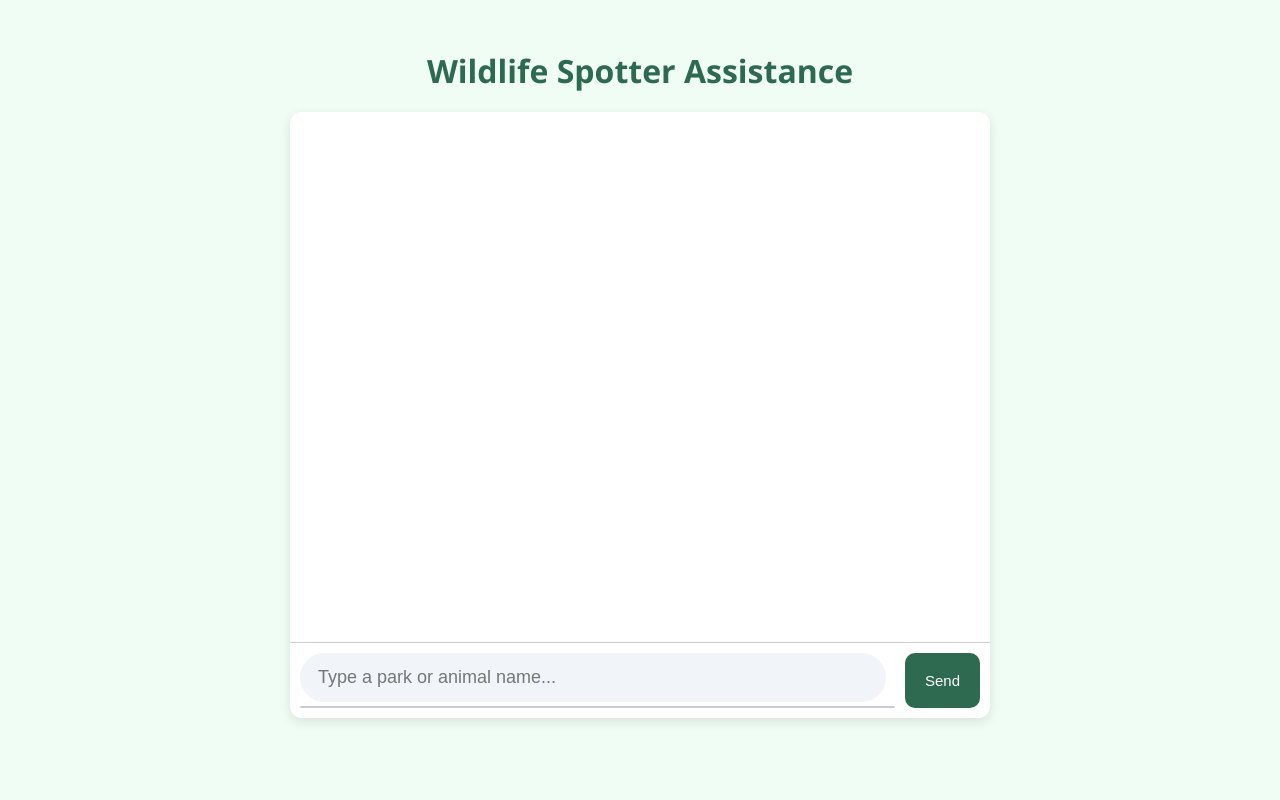
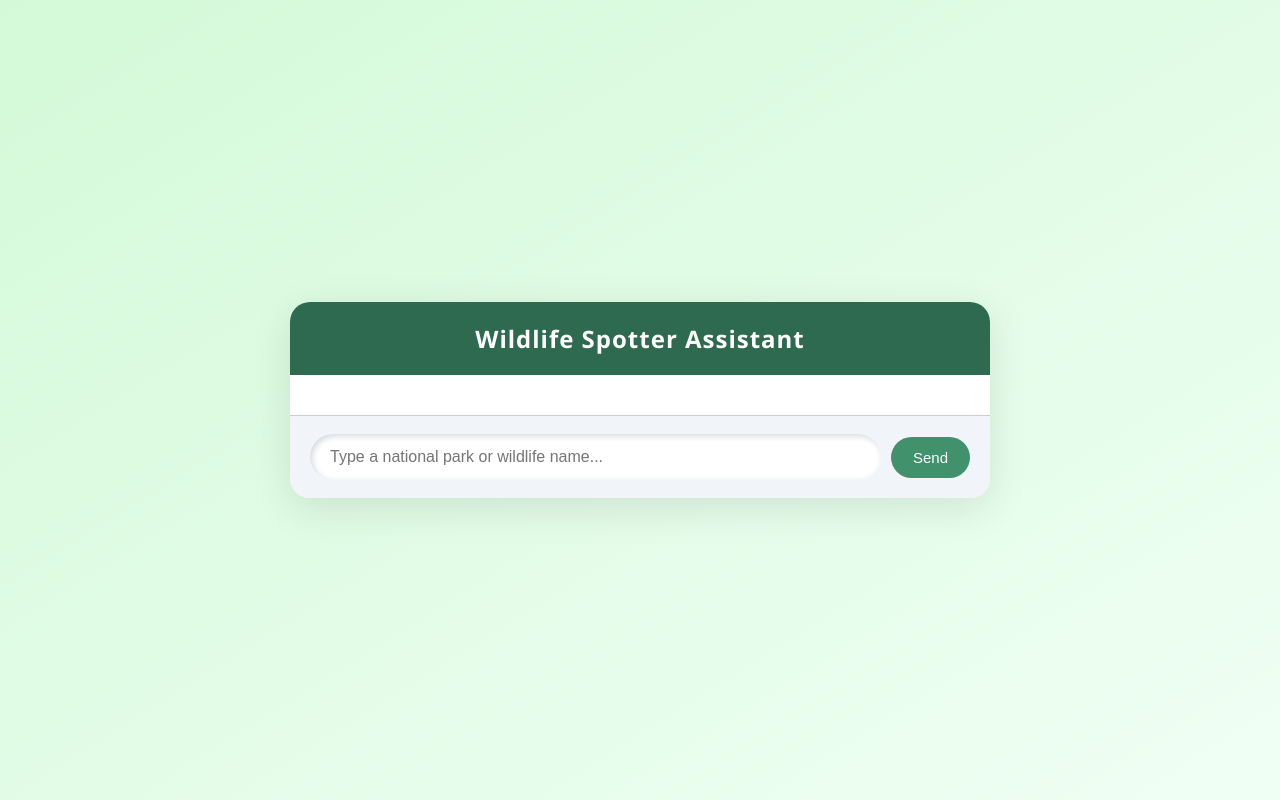
Before and after one commit to Ganesh2325/AI-WILDLIFE-ASSISTANCE-, a Flask app: page / in a window 1280 px wide. Run offline with Flask 3, Linux system fonts and the light colour scheme.

Commit message:
Update index.html

```diff
--- a/templates/index.html
+++ b/templates/index.html
@@ -3,103 +3,136 @@
 <head>
   <meta charset="UTF-8" />
   <title>Wildlife Spotter AI</title>
+  <meta name="viewport" content="width=device-width, initial-scale=1.0" />
   <style>
+    * {
+      box-sizing: border-box;
+      margin: 0;
+      padding: 0;
+    }
+
     body {
       font-family: 'Segoe UI', sans-serif;
-      background: #f0fdf4;
+      background: linear-gradient(to bottom right, #d3f9d8, #f0fff4);
+      min-height: 100vh;
+      display: flex;
+      justify-content: center;
+      align-items: center;
       padding: 20px;
-      display: flex;
-      flex-direction: column;
-      align-items: center;
     }
 
-    h1 {
-      color: #2d6a4f;
-      margin-bottom: 20px;
-    }
-
-    .chat-container {
+    .chat-wrapper {
       width: 100%;
       max-width: 700px;
-      background: #fff;
-      border-radius: 12px;
-      box-shadow: 0 4px 12px rgba(0,0,0,0.1);
+      background: #ffffff;
+      border-radius: 20px;
+      box-shadow: 0 10px 40px rgba(0, 0, 0, 0.1);
+      overflow: hidden;
       display: flex;
       flex-direction: column;
     }
 
+    .header {
+      background: #2d6a4f;
+      color: white;
+      text-align: center;
+      padding: 20px;
+      font-size: 24px;
+      font-weight: bold;
+      letter-spacing: 1px;
+    }
+
     #chat-box {
-      height: 500px;
+      flex-grow: 1;
+      padding: 20px;
       overflow-y: auto;
-      padding: 15px;
       display: flex;
       flex-direction: column;
-      gap: 12px;
+      gap: 15px;
     }
 
     .message {
-      padding: 12px 16px;
-      border-radius: 10px;
-      font-size: 15px;
+      max-width: 80%;
+      padding: 14px 18px;
+      font-size: 16px;
+      border-radius: 20px;
+      line-height: 1.6;
+      word-wrap: break-word;
+      box-shadow: 2px 2px 10px rgba(0, 0, 0, 0.05);
     }
 
     .message.user {
+      align-self: flex-end;
       background: #d8f3dc;
-      align-self: flex-end;
-      border: 2px solid #74c69d;
       color: #1b4332;
-      font-weight: bold;
+      border-bottom-right-radius: 0;
     }
 
     .message.bot {
-      background: #e0f0ff;
       align-self: flex-start;
-      border: 2px solid #0077b6;
-      color: #002855;
+      background: #caf0f8;
+      color: #023e8a;
+      border-bottom-left-radius: 0;
     }
 
     .input-area {
+      background: #f1f5f9;
+      padding: 18px 20px;
       display: flex;
-    padding: 10px;
+      align-items: center;
       gap: 10px;
       border-top: 1px solid #ccc;
     }
 
     input[type="text"] {
       flex-grow: 1;
-    padding: 14px 18px;
-    font-size: 18px;
+      padding: 14px 20px;
+      font-size: 16px;
       border: none;
-    background: #f1f5f9;
       border-radius: 50px;
-    width: 550px;
+      background: #ffffff;
+      box-shadow: inset 2px 2px 6px #cfd8dc, inset -2px -2px 6px #ffffff;
       outline: none;
+      transition: all 0.2s ease-in-out;
+    }
 
+    input[type="text"]:focus {
+      background-color: #eefaf2;
+      box-shadow: 0 0 0 2px #95d5b2;
     }
 
     button {
-    background-color: #2d6a4f;
+      background-color: #40916c;
       color: white;
       border: none;
-    border-radius: 10px;
-    padding: 12px 20px;
+      border-radius: 50px;
+      padding: 12px 22px;
       font-size: 15px;
+      font-weight: 500;
       cursor: pointer;
+      transition: background 0.2s ease;
     }
 
     button:hover {
-    background-color: #1b4332;
+      background-color: #2d6a4f;
+    }
+
+    img {
+      max-width: 100%;
+      max-height: 250px;
+      margin-top: 10px;
+      border-radius: 12px;
     }
 
     .loading-spinner {
       display: inline-block;
-      width: 16px;
-      height: 16px;
+      width: 18px;
+      height: 18px;
       border: 3px solid #ccc;
       border-top: 3px solid #2d6a4f;
       border-radius: 50%;
       animation: spin 1s linear infinite;
-      margin-right: 8px;
+      margin-right: 10px;
     }
 
     @keyframes spin {
@@ -107,51 +140,28 @@
       100% { transform: rotate(360deg); }
     }
 
-    .suggestions {
-      margin-top: 4px;
-      background: white;
-      border: 1px solid #ccc;
-      border-radius: 6px;
-      max-height: 100px;
-      overflow-y: auto;
+    @media (max-width: 600px) {
+      .header {
+        font-size: 20px;
       }
-
-    .suggestions div {
-      padding: 8px;
-      cursor: pointer;
+      .message {
+        font-size: 15px;
+        max-width: 100%;
       }
-
-    .suggestions div:hover {
-      background-color: #d8f3dc;
-    }
-
-    img {
-  max-width: 100%;
-  height: 240px;
-  object-fit: cover;
-  border-radius: 10px;
-  margin-top: 10px;
-  box-shadow: 0 2px 5px rgba(0,0,0,0.1);
     }
   </style>
 </head>
 <body>
-  <h1>Wildlife Spotter Assistance</h1>
-  <div class="chat-container">
+  <div class="chat-wrapper">
+    <div class="header">Wildlife Spotter Assistant</div>
     <div id="chat-box"></div>
     <div class="input-area">
-      <div style="flex-grow: 1;">
-        <input type="text" id="user-input" placeholder="Type a park or animal name..." oninput="showSuggestions()" />
-        <div id="suggestions" class="suggestions"></div>
-      </div>
+      <input type="text" id="user-input" placeholder="Type a national park or wildlife name..." />
       <button onclick="sendMessage()">Send</button>
     </div>
   </div>
 
   <script>
-    const parks = ["Jim Corbett National Park", "Kaziranga National Park", "Sundarbans National Park", "Bandipur National Park", "Gir Forest National Park"];
-    const animals = ["tiger", "elephant", "leopard", "deer", "lion", "rhino"];
-
     const inputBox = document.getElementById("user-input");
 
     inputBox.addEventListener("keydown", function (e) {
@@ -164,12 +174,12 @@
 
       appendMessage("user", message);
       inputBox.value = "";
-      document.getElementById("suggestions").innerHTML = "";
+
       const loadingId = appendLoading();
 
       fetch("/chat", {
         method: "POST",
-        headers: {"Content-Type": "application/json"},
+        headers: { "Content-Type": "application/json" },
         body: JSON.stringify({ message })
       })
         .then(res => res.json())
@@ -194,7 +204,7 @@
       const loadingId = "loading-" + Date.now();
       loadingMsg.id = loadingId;
       loadingMsg.className = "message bot";
-      loadingMsg.innerHTML = `<span class="loading-spinner"></span> Loading...`;
+      loadingMsg.innerHTML = `<span class="loading-spinner"></span> Fetching info...`;
       chatBox.appendChild(loadingMsg);
       chatBox.scrollTop = chatBox.scrollHeight;
       return loadingId;
@@ -204,23 +214,6 @@
       const elem = document.getElementById(id);
       if (elem) elem.remove();
     }
-
-    function showSuggestions() {
-      const input = inputBox.value.toLowerCase();
-      const all = parks.concat(animals);
-      const matches = all.filter(item => item.toLowerCase().includes(input));
-      const suggBox = document.getElementById("suggestions");
-      suggBox.innerHTML = "";
-      matches.forEach(m => {
-        const div = document.createElement("div");
-        div.textContent = m;
-        div.onclick = () => {
-          inputBox.value = m;
-          suggBox.innerHTML = "";
-        };
-        suggBox.appendChild(div);
-      });
-    }
   </script>
 </body>
 </html>
```
Lines whose indentation alone changed are shown as unchanged.
